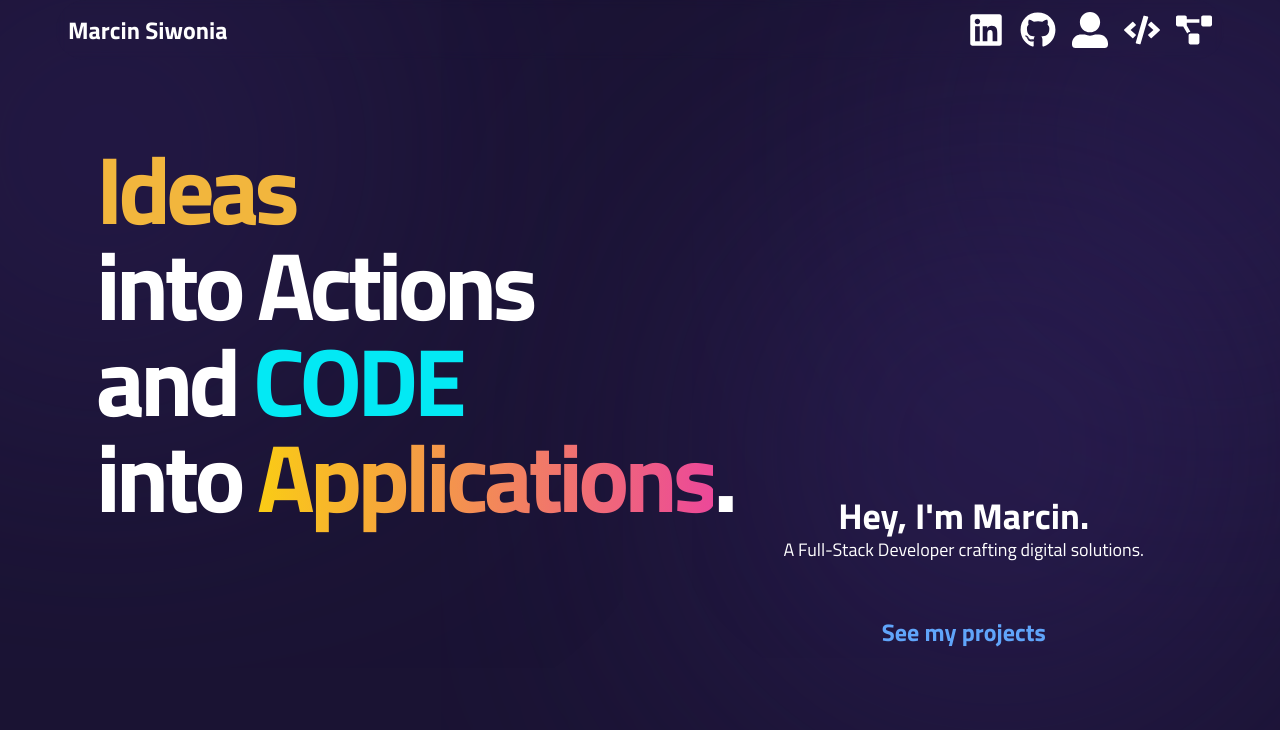
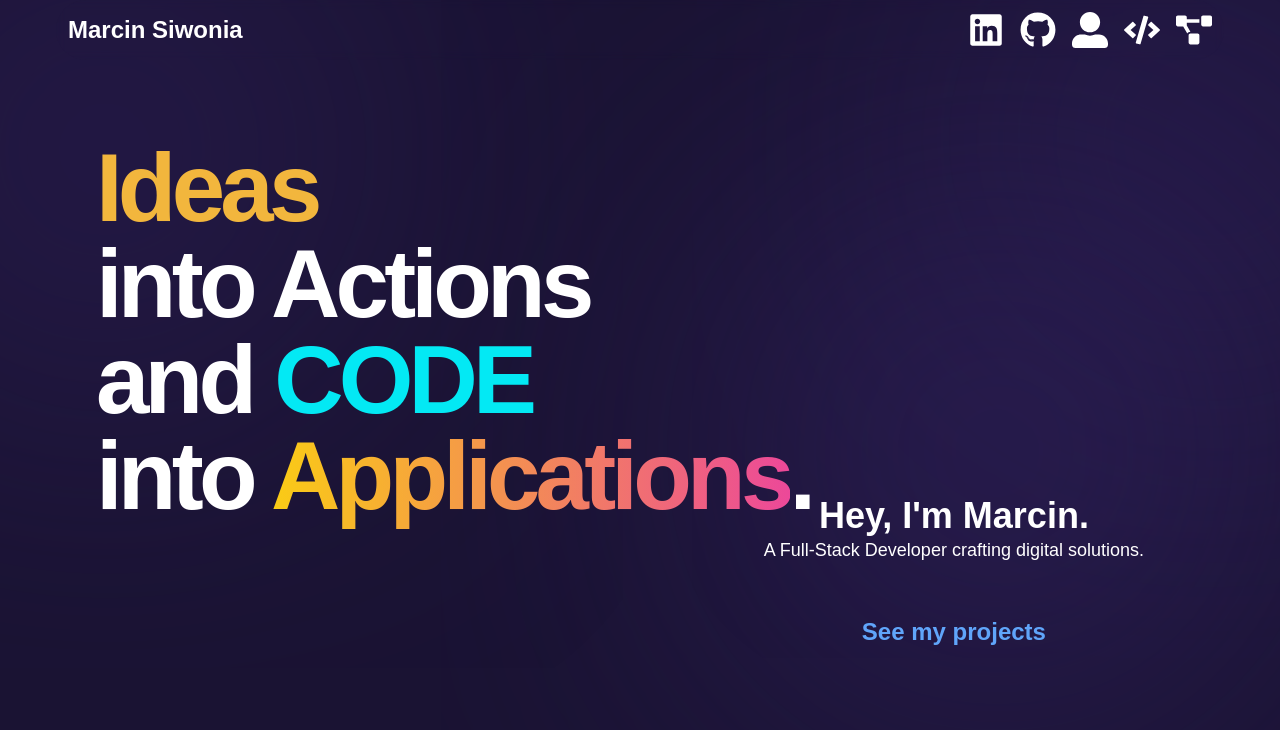
Before and after one commit to SiwsON1/Portfolio, a React (Create React App) app in the folder ms-portfolio/: page / in a window 1280 px wide. Shown: the top 730 px of the page. Built offline with nearby package versions, Linux system fonts and the light colour scheme.

Commit message:
Add color changes

```diff
--- a/ms-portfolio/src/App.js
+++ b/ms-portfolio/src/App.js
@@ -12,7 +12,7 @@ function App() {
 
 
   return (
-    <div className="font-titillium text-white bg-site1 h-full w-full bg-cover bg-center min-h-screen">
+    <div className="font-neueMontreal text-white bg-site1 h-full w-full bg-cover bg-center min-h-screen">
       <div className="container mx-auto px-4">
         <Router>
           <Header />
--- a/ms-portfolio/src/components/pages/Projects/Projects.module.scss
+++ b/ms-portfolio/src/components/pages/Projects/Projects.module.scss
@@ -110,7 +110,7 @@ $gallery-gap-fixed: 162px;
 	left: 0;
 	width: 100%;
 	height: 100%;
-	background: linear-gradient(to right, transparent 0%, #4a22bd 15%, #e838cc 50%, #4a22bd 85%, transparent 100%);
+	background: linear-gradient(to right, transparent , #e838cc, transparent);
 	opacity: 0;
 	display: flex;
 	justify-content: center;
@@ -185,12 +185,3 @@ $gallery-gap-fixed: 162px;
 	  box-shadow: 2px 2px 4px rgba(0,0,0,0.5);
 	}
   }
-
-  @keyframes gradient-animation {
-	0% {
-	  background: linear-gradient(90deg, transparent, #4a22bd,#e838cc, transparent);
-	}
-	100% {
-	  background: linear-gradient(0deg, transparent, #4a22bd,#e838cc, transparent);
-	}
-  }
--- a/ms-portfolio/tailwind.config.js
+++ b/ms-portfolio/tailwind.config.js
@@ -54,6 +54,7 @@ module.exports = {
       fontFamily: {
         'montserrat': ['Montserrat', 'sans-serif'],
         'titillium': ['Titillium Web', 'sans-serif'],
+        'neueMontreal': ['Neue Montreal', 'sans-serif']
       },
     },
   },
```
